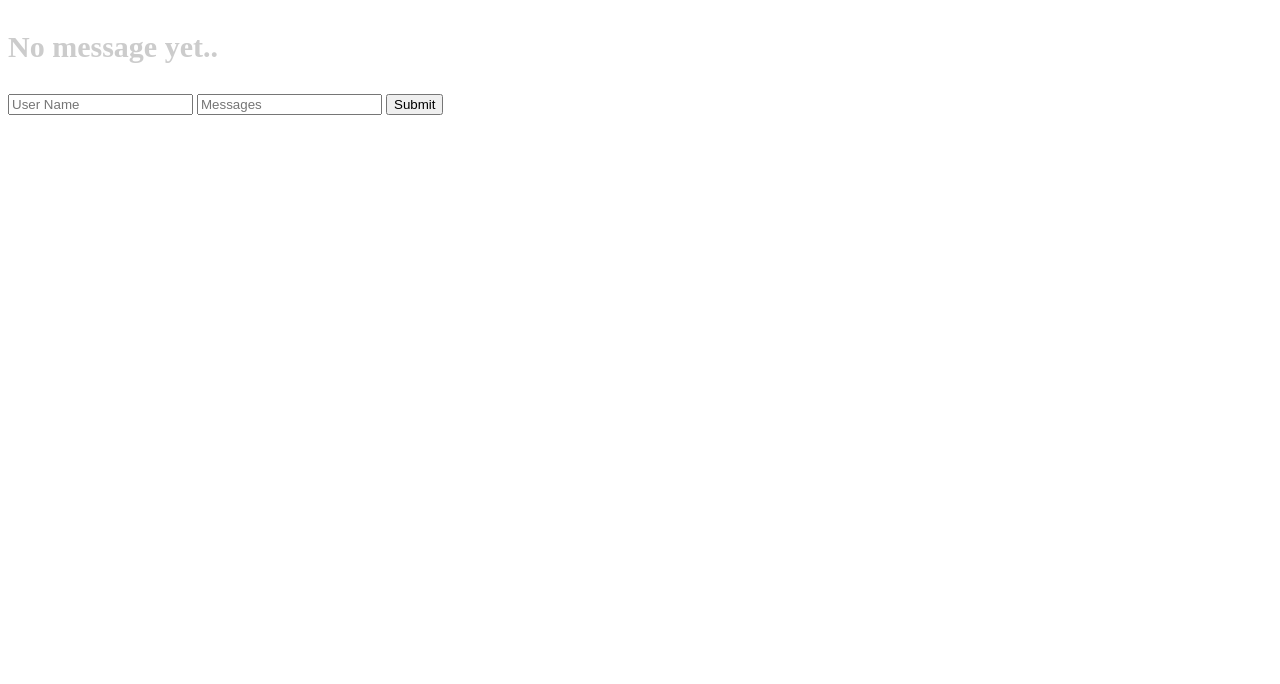
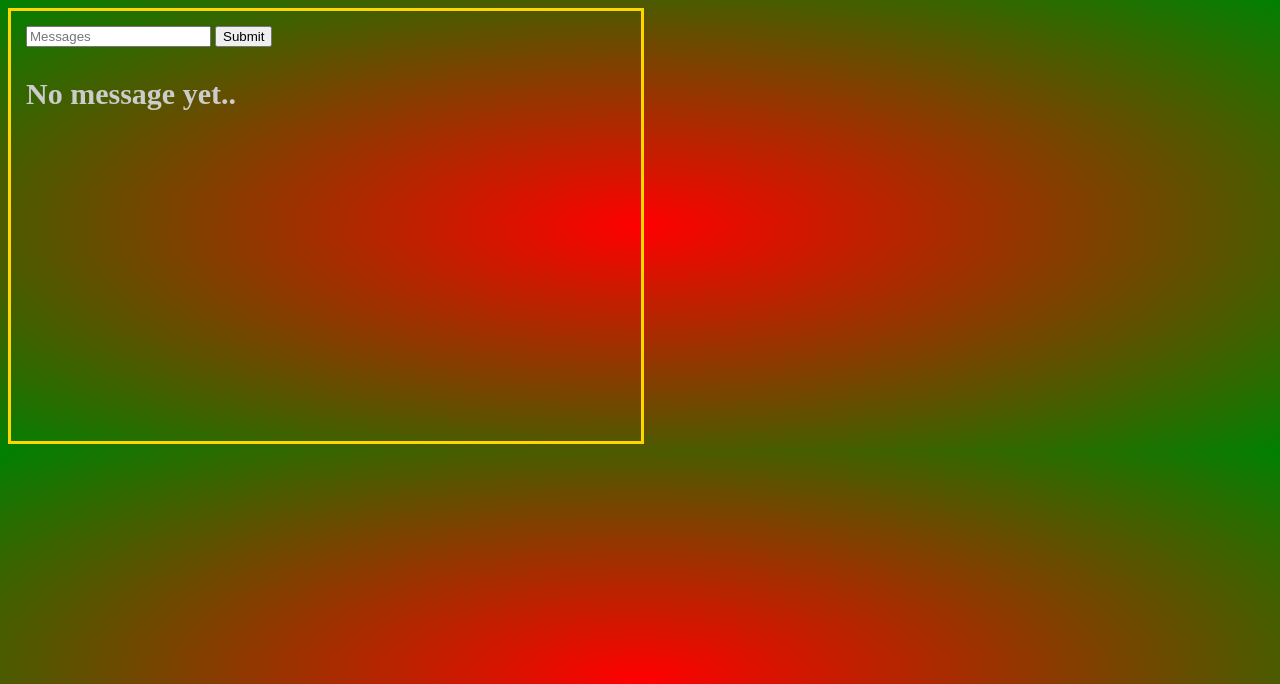
Before and after one commit to LeoKnox/pw_2.0, a Flask app: page / in a window 1280 px wide. Shown: the top 684 px of the page. Run offline with Flask 2, Linux system fonts and the light colour scheme; some libraries are stand-ins or nearby versions.

Commit message:
Add files via upload
hard coded username, so will work with login/registration. Added Xmas theme loosely.

```diff
--- a/main.py
+++ b/main.py
@@ -1,4 +1,4 @@
-from flask import Flask, render_template
+from flask import Flask, render_template, session
 from flask_socketio import SocketIO
 
 app = Flask(__name__)
@@ -7,6 +7,7 @@ socketio = SocketIO(app)
 
 @app.route('/')
 def sessions():
+    session['name'] = 'Christmas Orc'
     return render_template('session.html')
 
 def messageReceived(methods=['GET', 'POST']):
--- a/templates/session.html
+++ b/templates/session.html
@@ -2,17 +2,31 @@
 <html lang="en">
     <head>
         <title>Session</title>
+        <style>
+            body {
+                background-image:radial-gradient(red, green);
+            }
+            .messages {
+                border: 3px solid gold;
+                padding: 15px;
+                width: 600px;
+                height: 400px;
+                color: silver;
+                overflow:auto;
+            }
+        </style>
     </head>
-    <body>
+    <body onload="monsterTime()">
+        <div class="messages">
+        <form action="" method="POST">
+            <input type="hidden" class="username" value="{{ session['name']}}"/>
+            <input type="text" class="message" placeholder="Messages"/>
+            <input type="submit"/>
         <h3 style='color: #ccc;font-size:30px;'>No message yet..</h3>
         <div class="message_holder"></div>
 
-        <form action="" method="POST">
-            <input type="text" class="username" placeholder="User Name"/>
-            <input type="text" class="message" placeholder="Messages"/>
-            <input type="submit"/>
         </form>
-
+        </div>
         <!-- jQuery (necessary for Bootstrap's JavaScript plugins) -->
         <script src="https://ajax.googleapis.com/ajax/libs/jquery/1.12.4/jquery.min.js"></script>
         <script src="https://cdnjs.cloudflare.com/ajax/libs/socket.io/1.7.3/socket.io.min.js"></script>
@@ -38,7 +52,7 @@
                 console.log(msg)
                 if(typeof msg.user_name !== 'undefined') {
                     $('h3').remove()
-                    $('div.message_holder').append('<div><b style="color:#000">'+msg.user_name+'</b>: '+msg.message+'</div>')
+                    $('div.message_holder').prepend('<div><b>'+msg.user_name+'</b>: '+msg.message+'</div>')
                 }
             })
             </script>
```
